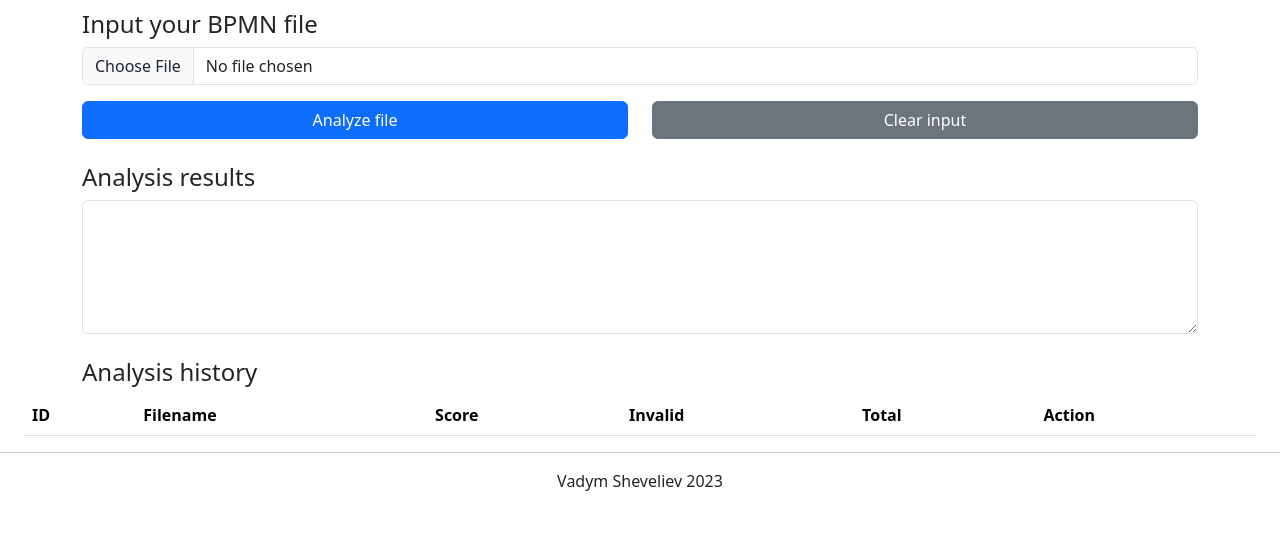
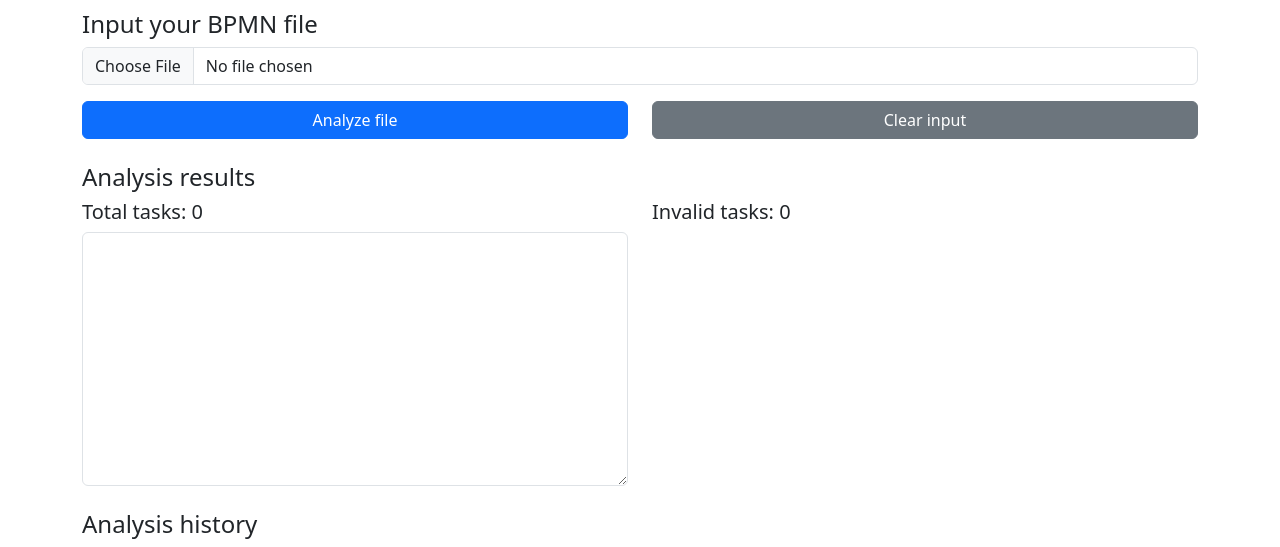
Before and after one commit to pixeleon/bpmnice, a Flask app: page / in a window 1280 px wide. Shown: the part 181-728 px from the top of the page. Before the commit the page ends 672 px from the top, so only its background shows below. Run offline with Flask 3, Linux system fonts and the light colour scheme; data that the repository does not hold is empty; some libraries are stand-ins or nearby versions.

Commit message:
Represent analysis result as dashboard with gauge

```diff
--- a/static/script.js
+++ b/static/script.js
@@ -1,12 +1,13 @@
 const validFileExtensions = ['bpmn'];
 
 const resultsTextArea = document.getElementById('results');
+
+let gauge = null;
 
 function validateFile(fileName) {
     if (!fileName) {
         return "No file selected!";
     }
-
     const fileExtension = fileName.split('.').pop().toLowerCase();
     return validFileExtensions.includes(fileExtension) ? null : "Invalid file extension!";
 }
@@ -16,18 +17,30 @@ function setResultsText(color, text) {
     resultsTextArea.value = text;
 }
 
+function resetResults(invalidTasks, totalTasks) {
+    invalidTasks.textContent = '0';
+    totalTasks.textContent = '0'
+    if (gauge !== null) {
+        gauge.destroy();
+        gauge = null;
+    }
+}
+
 function submitForm(event) {
     event.preventDefault();
 
     const form = document.getElementById('fileUploadForm');
-    const textArea = document.getElementById('results');
     const fileInput = document.getElementById('fileInput');
+    const invalidTasks = document.getElementById('invalidTasks');
+    const totalTasks = document.getElementById('totalTasks');
+    const labelsTextarea = document.getElementById('labels');
 
     const fileName = fileInput.value;
 
     let validation = validateFile(fileName);
     if (validation != null) {
-        textArea.value = validation + " Please upload a valid .bpmn file";
+        labelsTextarea.value = validation + " Please upload a valid .bpmn file";
+        resetResults(invalidTasks, totalTasks);
         return;
     }
 
@@ -37,12 +50,32 @@ function submitForm(event) {
         method: 'POST',
         body: formData
     })
-        .then(response => response.text())
+        .then(response => response.json())
         .then(data => {
-            textArea.value = data;
+            console.log('data: ' + data)
+            invalidTasks.textContent = data.invalid_tasks;
+            totalTasks.textContent = data.total_tasks;
+            labelsTextarea.value = data.labels.join('\n');
+
+            let labelsText = '';
+
+            gauge = new JustGage({
+                id: 'scoreGauge',
+                value: data.score * 100,
+                min: 0,
+                max: 100,
+                label: 'Score',
+                width: 500,
+                height: 250,
+                gaugeWidthScale: 1.0,
+                relativeGaugeSize: true,
+                levelColors: ["#ff0000", "#f9c802", "#a9d70b"]
+            });
+
         })
         .catch(error => {
-            textArea.value = 'Error: ' + error;
+            labelsTextarea.value = 'Error: ' + error;
+            resetResults(invalidTasks, totalTasks)
         });
 }
 
--- a/templates/home.html
+++ b/templates/home.html
@@ -30,11 +30,25 @@
         </div>
     </form>
 
+    <h4 class="mt-4">Analysis results</h4>
+    <div class="row">
+        <div class="col-6">
+            <h5>Total tasks: <span id="totalTasks">0</span></h5>
+        </div>
+        <div class="col-6">
+            <h5>Invalid tasks: <span id="invalidTasks">0</span></h5>
+        </div>
+    </div>
+    <div class="row">
+        <div class="col-6">
+            <textarea class="form-control" id="labels" rows="10" readonly
+                      style="font-family: Consolas, serif"></textarea>
+        </div>
+        <div class="col-6 d-flex align-items-center justify-content-center">
+            <div id="scoreGauge"></div>
+        </div>
+    </div>
 
-    <h4 class="mt-4">Analysis results</h4>
-    <textarea class="form-control" id="results" rows="5" readonly
-              placeholder="File analysis results printed here" style="font-family: Consolas, serif">
-    </textarea>
 
     <h4 class="mt-4">Analysis history</h4>
 
@@ -68,6 +82,8 @@
     </table>
 </div>
 
+<script type="text/javascript" src="https://cdnjs.cloudflare.com/ajax/libs/raphael/2.1.4/raphael-min.js"></script>
+<script type="text/javascript" src="https://cdnjs.cloudflare.com/ajax/libs/justgage/1.2.9/justgage.min.js"></script>
 <script src="../static/script.js"></script>
 
 </body>
```
